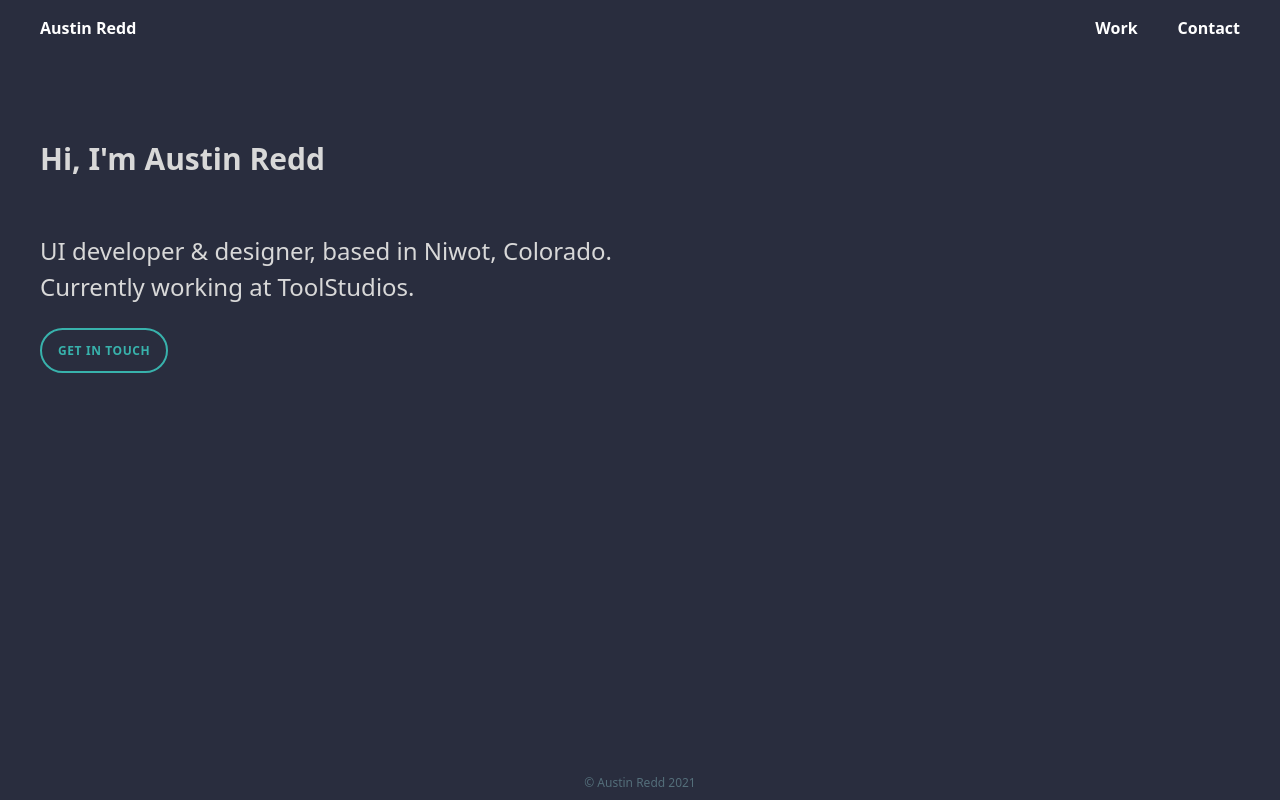
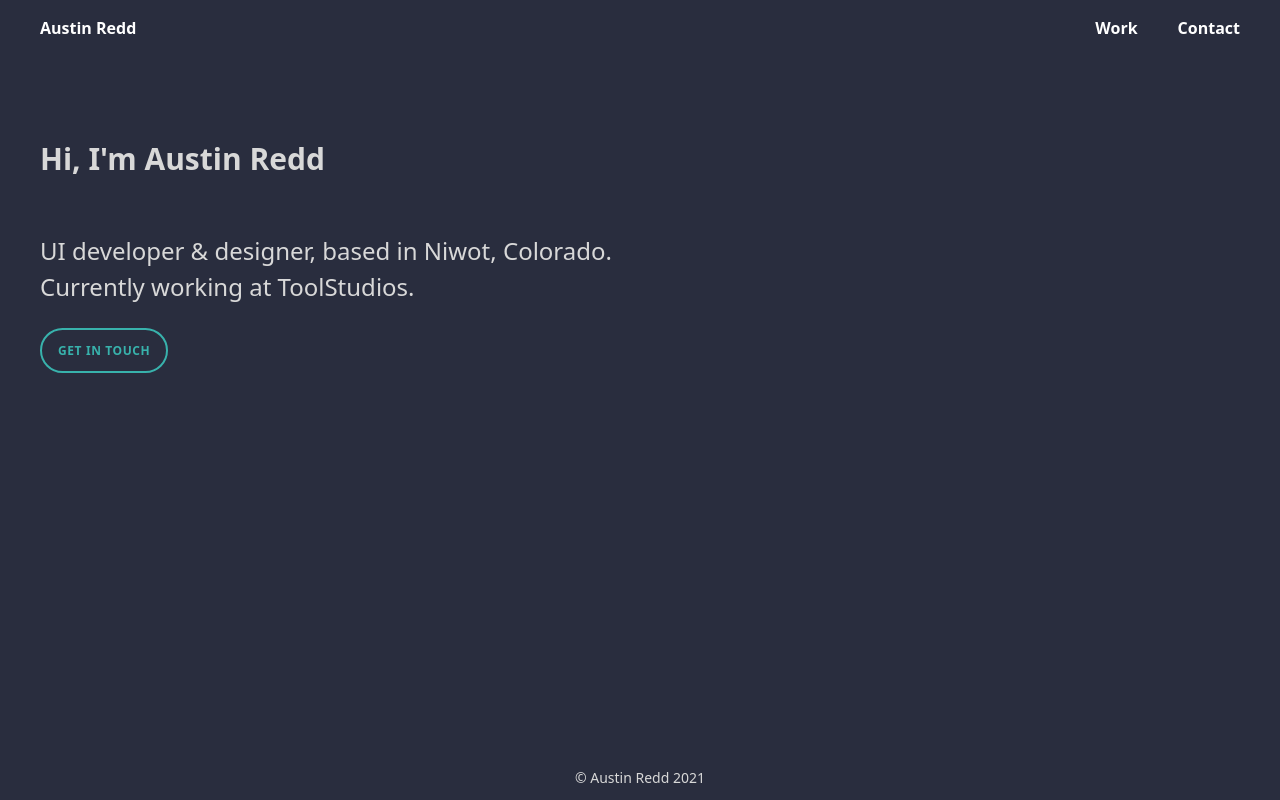
Before and after one commit to areddxx/tailwind-gatsby-starter, a Gatsby site: page / in a window 1280 px wide. Built offline with nearby package versions, Linux system fonts and the light colour scheme; Gatsby itself is replaced by a stand-in of ours.

Commit message:
update footer text color

```diff
--- a/src/components/Layout.js
+++ b/src/components/Layout.js
@@ -17,7 +17,7 @@ const Layout = ({ children }) => {
           </nav>
         </header>
         {children}
-        <footer className="py-2 text-center text-gray-600 text-xs">
+        <footer className="py-3 text-center text-gray-700 text-sm">
           &copy; Austin Redd {new Date().getFullYear()}
         </footer>
       </div>
```
